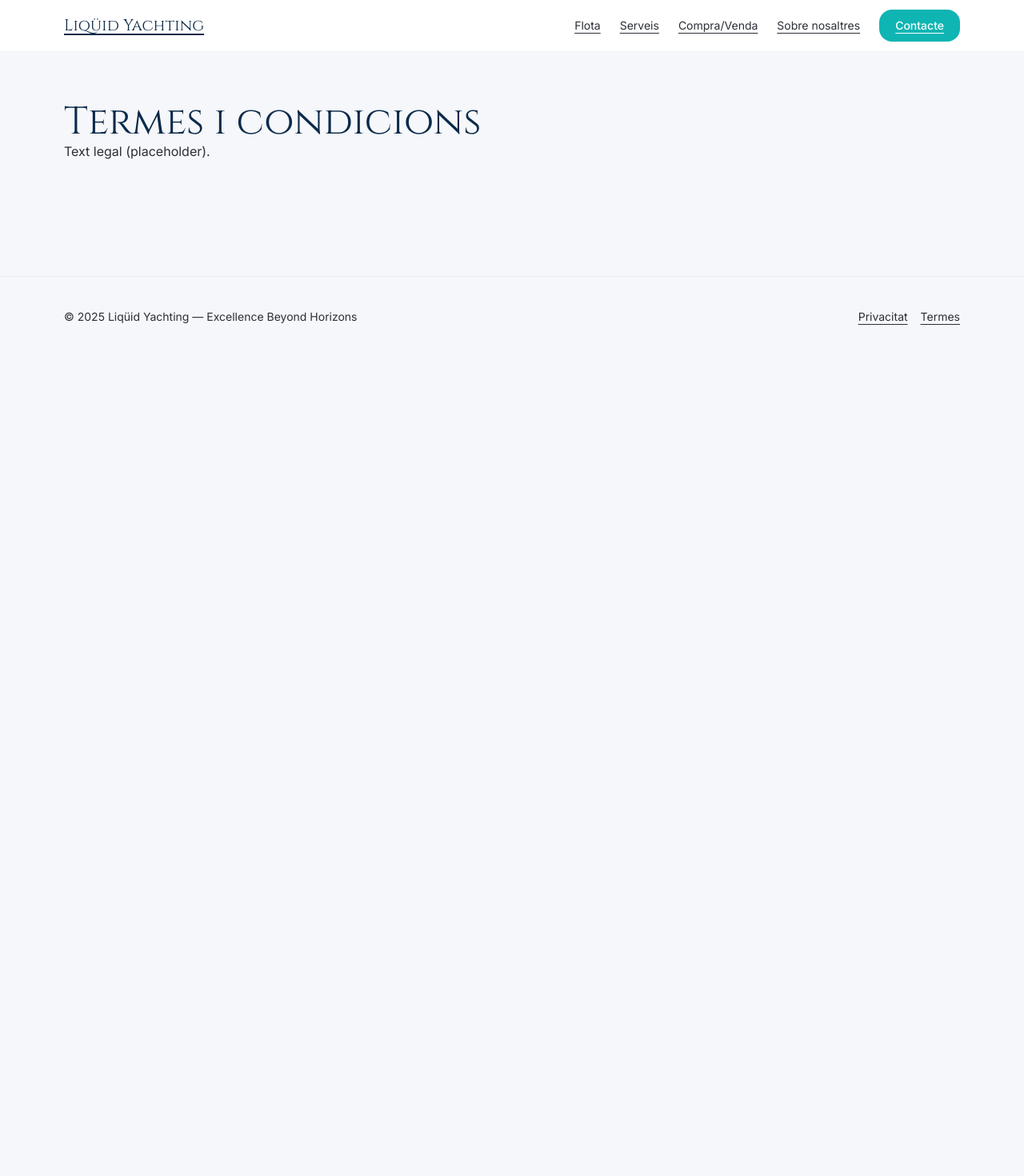
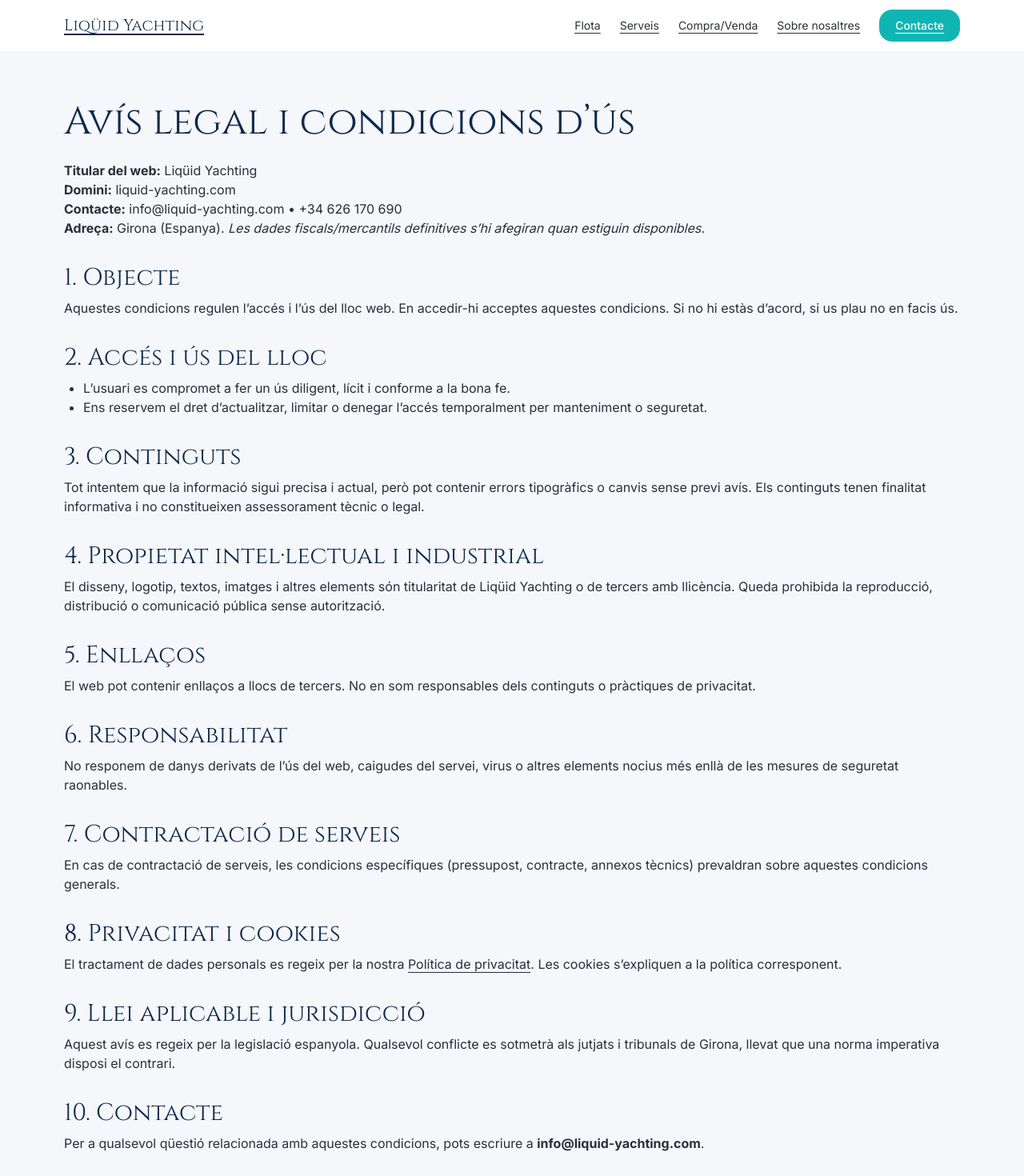
Before and after one commit to LiquidYachting/prova-2, a Next.js app: page /terms in a window 1280 px wide. Shown: the top 1470 px of the page at 80% size. Before the commit the page ends 800 px from the top, so only its background shows below. Built offline with nearby package versions, Linux system fonts and the light colour scheme.

Commit message:
Update page.tsx

```diff
--- a/app/terms/page.tsx
+++ b/app/terms/page.tsx
@@ -1 +1,45 @@
-export default () => (<section className='section container'><h1 className='h1'>Termes i condicions</h1><p>Text legal (placeholder).</p></section>)
+export default function TermsPage() {
+  return (
+    <section className="section container">
+      <h1 className="h1 mb-6">Avís legal i condicions d’ús</h1>
+
+      <p><b>Titular del web:</b> Liqüid Yachting</p>
+      <p><b>Domini:</b> liquid-yachting.com</p>
+      <p><b>Contacte:</b> info@liquid-yachting.com • +34 626 170 690</p>
+      <p><b>Adreça:</b> Girona (Espanya). <i>Les dades fiscals/mercantils definitives s’hi afegiran quan estiguin disponibles.</i></p>
+
+      <h2 className="h2 mt-8 mb-2">1. Objecte</h2>
+      <p>Aquestes condicions regulen l’accés i l’ús del lloc web. En accedir-hi acceptes aquestes condicions. Si no hi estàs d’acord, si us plau no en facis ús.</p>
+
+      <h2 className="h2 mt-8 mb-2">2. Accés i ús del lloc</h2>
+      <ul className="list-disc pl-6">
+        <li>L’usuari es compromet a fer un ús diligent, lícit i conforme a la bona fe.</li>
+        <li>Ens reservem el dret d’actualitzar, limitar o denegar l’accés temporalment per manteniment o seguretat.</li>
+      </ul>
+
+      <h2 className="h2 mt-8 mb-2">3. Continguts</h2>
+      <p>Tot intentem que la informació sigui precisa i actual, però pot contenir errors tipogràfics o canvis sense previ avís. Els continguts tenen finalitat informativa i no constitueixen assessorament tècnic o legal.</p>
+
+      <h2 className="h2 mt-8 mb-2">4. Propietat intel·lectual i industrial</h2>
+      <p>El disseny, logotip, textos, imatges i altres elements són titularitat de Liqüid Yachting o de tercers amb llicència. Queda prohibida la reproducció, distribució o comunicació pública sense autorització.</p>
+
+      <h2 className="h2 mt-8 mb-2">5. Enllaços</h2>
+      <p>El web pot contenir enllaços a llocs de tercers. No en som responsables dels continguts o pràctiques de privacitat.</p>
+
+      <h2 className="h2 mt-8 mb-2">6. Responsabilitat</h2>
+      <p>No responem de danys derivats de l’ús del web, caigudes del servei, virus o altres elements nocius més enllà de les mesures de seguretat raonables.</p>
+
+      <h2 className="h2 mt-8 mb-2">7. Contractació de serveis</h2>
+      <p>En cas de contractació de serveis, les condicions específiques (pressupost, contracte, annexos tècnics) prevaldran sobre aquestes condicions generals.</p>
+
+      <h2 className="h2 mt-8 mb-2">8. Privacitat i cookies</h2>
+      <p>El tractament de dades personals es regeix per la nostra <a href="/privacy" className="underline">Política de privacitat</a>. Les cookies s’expliquen a la política corresponent.</p>
+
+      <h2 className="h2 mt-8 mb-2">9. Llei aplicable i jurisdicció</h2>
+      <p>Aquest avís es regeix per la legislació espanyola. Qualsevol conflicte es sotmetrà als jutjats i tribunals de Girona, llevat que una norma imperativa disposi el contrari.</p>
+
+      <h2 className="h2 mt-8 mb-2">10. Contacte</h2>
+      <p>Per a qualsevol qüestió relacionada amb aquestes condicions, pots escriure a <b>info@liquid-yachting.com</b>.</p>
+    </section>
+  );
+}
```
